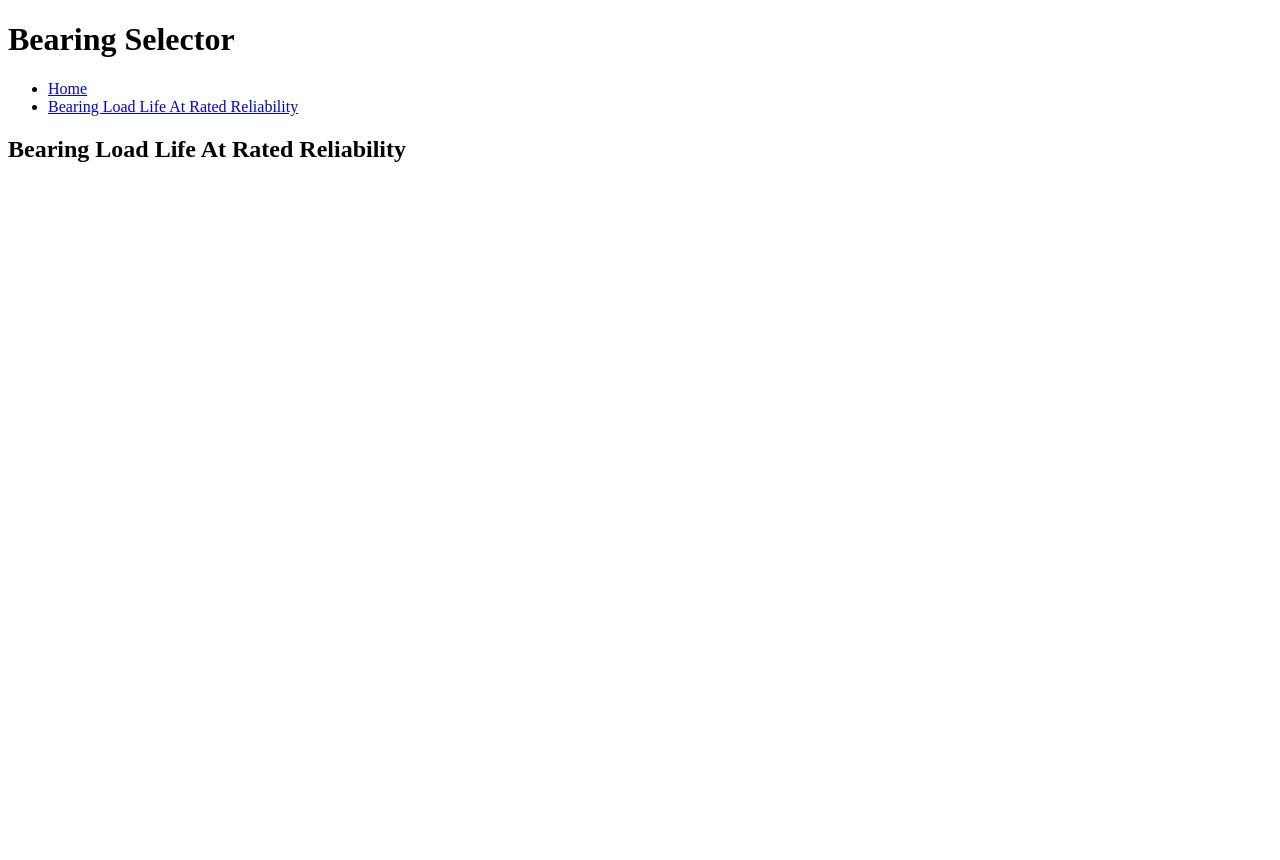
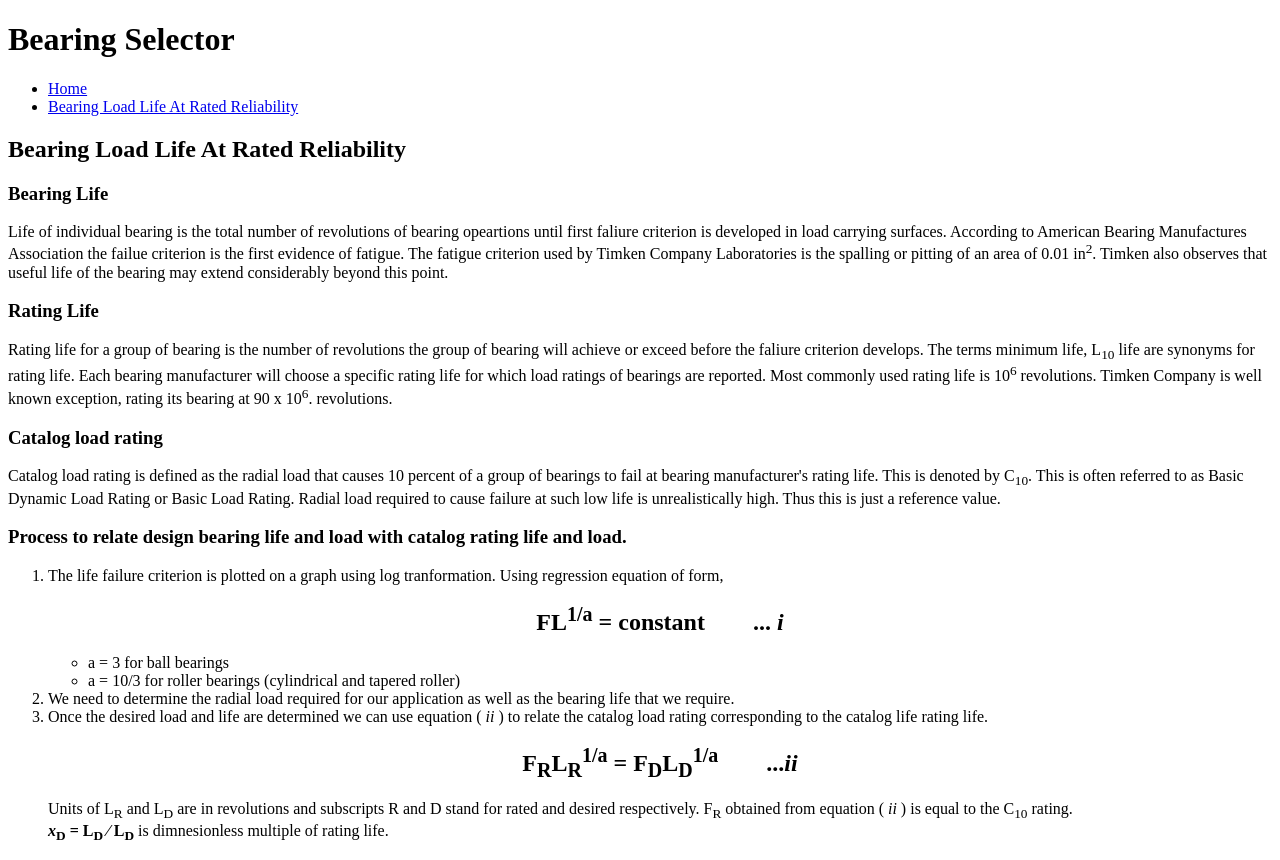
Before and after one commit to 4C-75-63-6B-79/bearing_c10_rating, a React (Vite) app: page /BearingLoadLifeAtRatedReliability in a window 1280 px wide. Before the commit the page ends 800 px from the top, so only its background shows below. Built offline with nearby package versions, Linux system fonts and the light colour scheme.

Commit message:
did the text part

```diff
--- a/src/Routes/BearingLoadLifeAtRatedReliability/BearingLoadLifeAtRatedReliability.jsx
+++ b/src/Routes/BearingLoadLifeAtRatedReliability/BearingLoadLifeAtRatedReliability.jsx
@@ -1,5 +1,100 @@
+import { Fragment } from "react";
+
 function BearingLoadLifeAtRatedReliability() {
-  return <h2>Bearing Load Life At Rated Reliability</h2>;
+  return (
+    <Fragment>
+      <h2>Bearing Load Life At Rated Reliability</h2>
+      <div>
+        <h3>Bearing Life</h3>
+        <p>
+          Life of individual bearing is the total number of revolutions of
+          bearing opeartions until first faliure criterion is developed in load
+          carrying surfaces. According to American Bearing Manufactures
+          Association the failue criterion is the first evidence of fatigue. The
+          fatigue criterion used by Timken Company Laboratories is the spalling
+          or pitting of an area of 0.01 in<sup>2</sup>. Timken also observes
+          that useful life of the bearing may extend considerably beyond this
+          point.
+        </p>
+        <h3>Rating Life</h3>
+        <p>
+          Rating life for a group of bearing is the number of revolutions the
+          group of bearing will achieve or exceed before the faliure criterion
+          develops. The terms minimum life, L<sub>10</sub> life are synonyms for
+          rating life. Each bearing manufacturer will choose a specific rating
+          life for which load ratings of bearings are reported. Most commonly
+          used rating life is 10<sup>6</sup> revolutions. Timken Company is well
+          known exception, rating its bearing at 90 x 10<sup>6</sup>.
+          revolutions.
+        </p>
+        <h3>Catalog load rating</h3>
+        <p>
+          Catalog load rating is defined as the radial load that causes 10
+          percent of a group of bearings to fail at bearing manufacturer&apos;s
+          rating life. This is denoted by C<sub>10</sub>. This is often referred
+          to as Basic Dynamic Load Rating or Basic Load Rating. Radial load
+          required to cause failure at such low life is unrealistically high.
+          Thus this is just a reference value.
+        </p>
+        <h3>
+          Process to relate design bearing life and load with catalog rating
+          life and load.
+        </h3>
+        <ol>
+          <li>
+            The life failure criterion is plotted on a graph using log
+            tranformation. Using regression equation of form,
+            <center>
+              <br></br>
+              <b>
+                <font size="5">
+                  FL<sup>1/a</sup> = constant&emsp;&emsp;... <i>i</i>
+                </font>
+              </b>
+            </center>
+            <br></br>
+            <ul>
+              <li>a = 3 for ball bearings</li>
+              <li>
+                a = 10/3 for roller bearings (cylindrical and tapered roller)
+              </li>
+            </ul>
+          </li>
+          <li>
+            We need to determine the radial load required for our application as
+            well as the bearing life that we require.
+          </li>
+          <li>
+            Once the desired load and life are determined we can use equation
+            &#40; <i>ii</i> &#41; to relate the catalog load rating
+            corresponding to the catalog life rating life.
+            <center>
+              <br></br>
+              <b>
+                <font size="5">
+                  F<sub>R</sub>L<sub>R</sub>
+                  <sup>1/a</sup> = F<sub>D</sub>L<sub>D</sub>
+                  <sup>1/a</sup>&emsp;&emsp;...<i>ii</i>
+                </font>
+              </b>
+            </center>
+            <br></br>
+            Units of L<sub>R</sub> and L<sub>D</sub> are in revolutions and
+            subscripts R and D stand for rated and desired respectively. F
+            <sub>R</sub> obtained from equation &#40; <i>ii</i> &#41; is equal
+            to the C<sub>10</sub> rating.
+            <br></br>
+            <b>
+              <i>x</i>
+              <sub>D</sub> = L<sub>D</sub> &frasl; L<sub>D</sub>
+            </b>{" "}
+            is dimnesionless multiple of rating life.
+            <br></br>
+          </li>
+        </ol>
+      </div>
+    </Fragment>
+  );
 }
 
 export default BearingLoadLifeAtRatedReliability;
```
